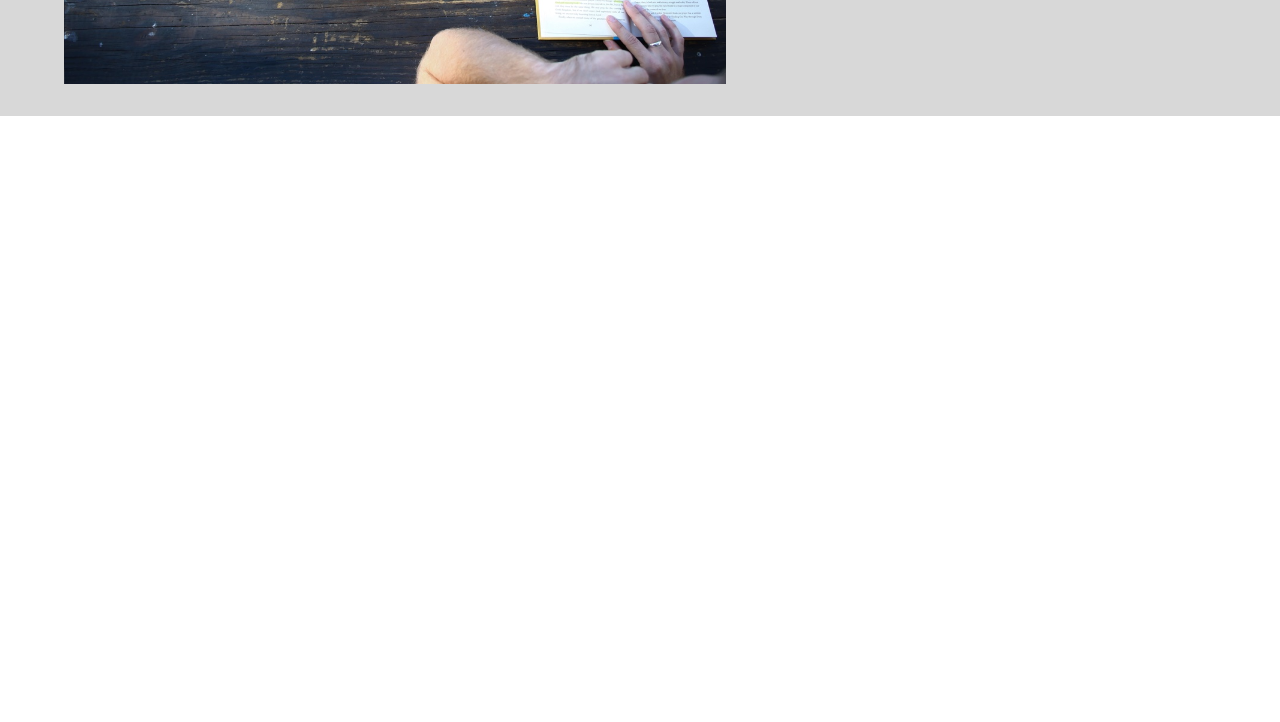
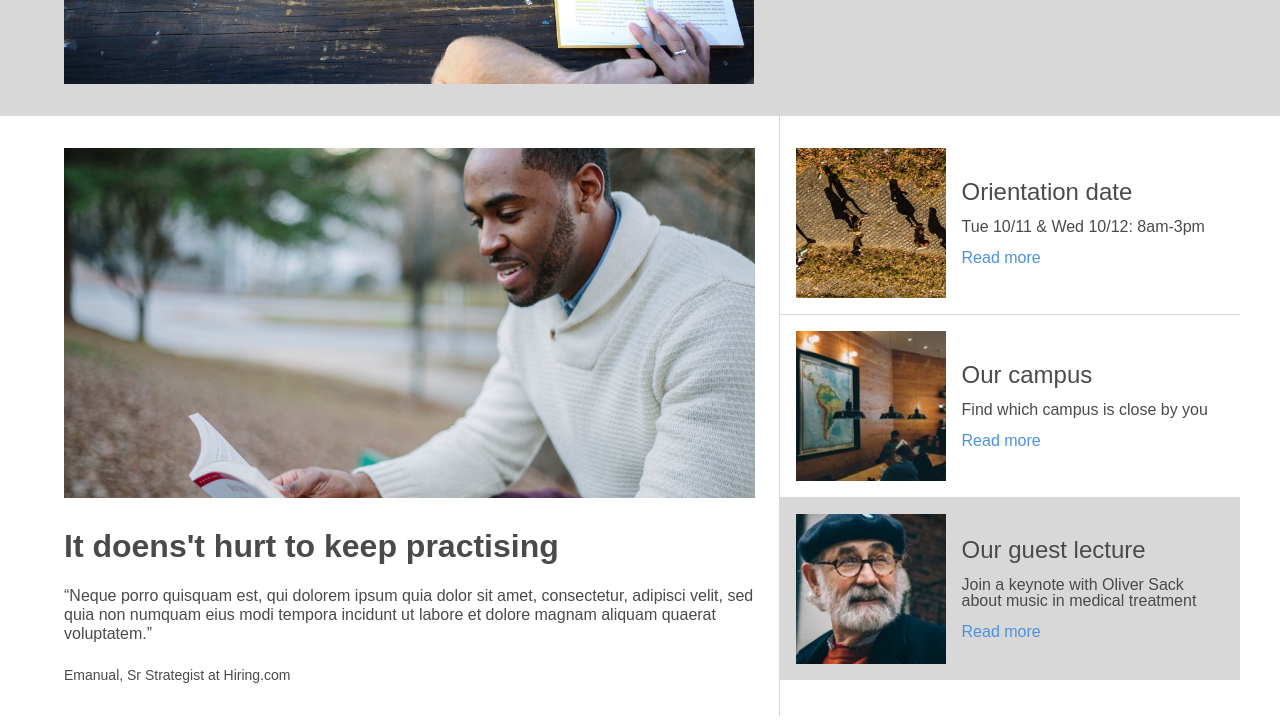
Before and after one commit to michelrobert/capstone_colmar, a plain HTML site: page index.html in a window 1280 px wide. Shown: the part 498-1220 px from the top of the page. Before the commit the page ends 800 px from the top, so only its background shows below. Drawn offline with Linux system fonts and the light colour scheme; a web font is replaced by a local one.

Commit message:
Articles

```diff
--- a/index.html
+++ b/index.html
@@ -35,10 +35,49 @@
           <h2>Lorem ipsum dolor sit amet,<br>consectetur adipiscing elit.</h2>
           <div class="maincta">Start here</div>
         </div>
+      </div>
+    </main>
+    <section class="articles">
+      <div class="articlecontainer desktop">
+        <div class="articles-big">
+          <div class="articlebigimg"></div>
+          <h2>It doens't hurt to keep practising</h2>
+          <p>“Neque porro quisquam est, qui dolorem ipsum quia dolor sit amet, consectetur, adipisci velit, sed quia non numquam eius modi tempora incidunt ut labore et dolore magnam aliquam quaerat voluptatem.”</p>
+          <div class="credits">
+            <p>Emanual, Sr Strategist at Hiring.com</p>
+          </div>
+        </div>
+        <div class="articles-small">
+          <div class="article-small">
+            <div class="articlesmallimg orient"></div>
+            <div class="articleinfo">
+              <h3>Orientation date</h3>
+              <p>Tue 10/11 & Wed 10/12: 8am-3pm</p>
+              <a>Read more</a>
+            </div>
+          </div>
+          <div class="article-small">
+            <div class="articlesmallimg campus"></div>
+            <div class="articleinfo">
+              <h3>Our campus</h3>
+              <p>Find which campus is close by you</p>
+              <a>Read more</a>
+            </div>
+          </div>
+          <div class="article-small-grey">
+            <div class="articlesmallimg guest"></div>
+            <div class="articleinfo">
+              <h3>Our guest lecture</h3>
+              <p>Join a keynote with Oliver Sack<br>about music in medical treatment</p>
+              <a>Read more</a>
+            </div>
+          </div>
+
+        </div>
 
 
       </div>
-    </main>
+    </section>
 
 
   </body>
--- a/resources/css/style.css
+++ b/resources/css/style.css
@@ -4,7 +4,7 @@
   width: 1200px;
 }
 
-h1, h2, h3, h4, h5, h6 {
+a, p, h1, h2, h3, h4, h5, h6 {
   font-family: 'Muli', sans-serif;
   color: #4A4A4A;
 }
@@ -94,8 +94,9 @@ main {
 
 .mainmsg {
   width: 40%;
-  padding: 32px 24px;
   align-self: center;
+  padding: 24px;
+  box-sizing: border-box;
 }
 
 .mainmsg h1 {
@@ -123,3 +124,109 @@ main {
   width: 60%;
   margin-top: 30px;
 }
+
+
+/*articles*/
+
+.articles {
+  display: flex;
+  justify-content: center;
+}
+
+.articlecontainer {
+  display: flex;
+  margin-bottom: 300px;
+  height: 600px
+}
+
+.articles-big {
+  width: 60%;
+  border-right: 1px solid #D8D8D8;
+  display: flex;
+  flex-direction: column;
+  padding: 32px 24px;
+}
+
+.articlebigimg {
+  background-image: url("../images/information-main.jpg");
+  background-size: cover;
+  background-position: right;
+  height: 66%;
+}
+
+.articles-big h2{
+  font-size: 32px;
+  font-weight: 700;
+  margin-top: 32px;
+}
+
+.articles-big p {
+  margin-top: 24px;
+  line-height: 1.2;
+}
+
+.credits {
+  font-size: 14px;
+}
+
+.articles-small {
+  width: 40%;
+  padding-top: 16px;
+  padding-bottom: 32px;
+  display: flex;
+  flex-direction: column;
+}
+
+.article-small {
+  border-bottom: 1px solid #D8D8D8;
+  display: flex;
+  height: 33%;
+}
+
+.article-small-grey {
+  display: flex;
+  height: 33%;
+  background-color: #D8D8D8;
+}
+
+.articlesmallimg {
+  width: 35%;
+  height: auto;
+  background-size: cover;
+  background-position: center;
+  background-repeat: no-repeat;
+  margin: 16px;
+}
+
+.articleinfo {
+  width: 65%;
+  display: flex;
+  flex-direction: column;
+  justify-content: center;
+}
+
+.articleinfo h3 {
+  font-size: 24px;
+}
+
+.articleinfo p {
+  margin-top: 15px;
+}
+
+.articleinfo a {
+  margin-top: 15px;
+  color: #4C91DF;
+  display: block;
+}
+
+.orient {
+  background-image: url("../images/information-orientation.jpg");
+}
+
+.campus {
+  background-image: url("../images/information-campus.jpg");
+}
+
+.guest {
+  background-image: url("../images/information-guest-lecture.jpg");
+}
```
